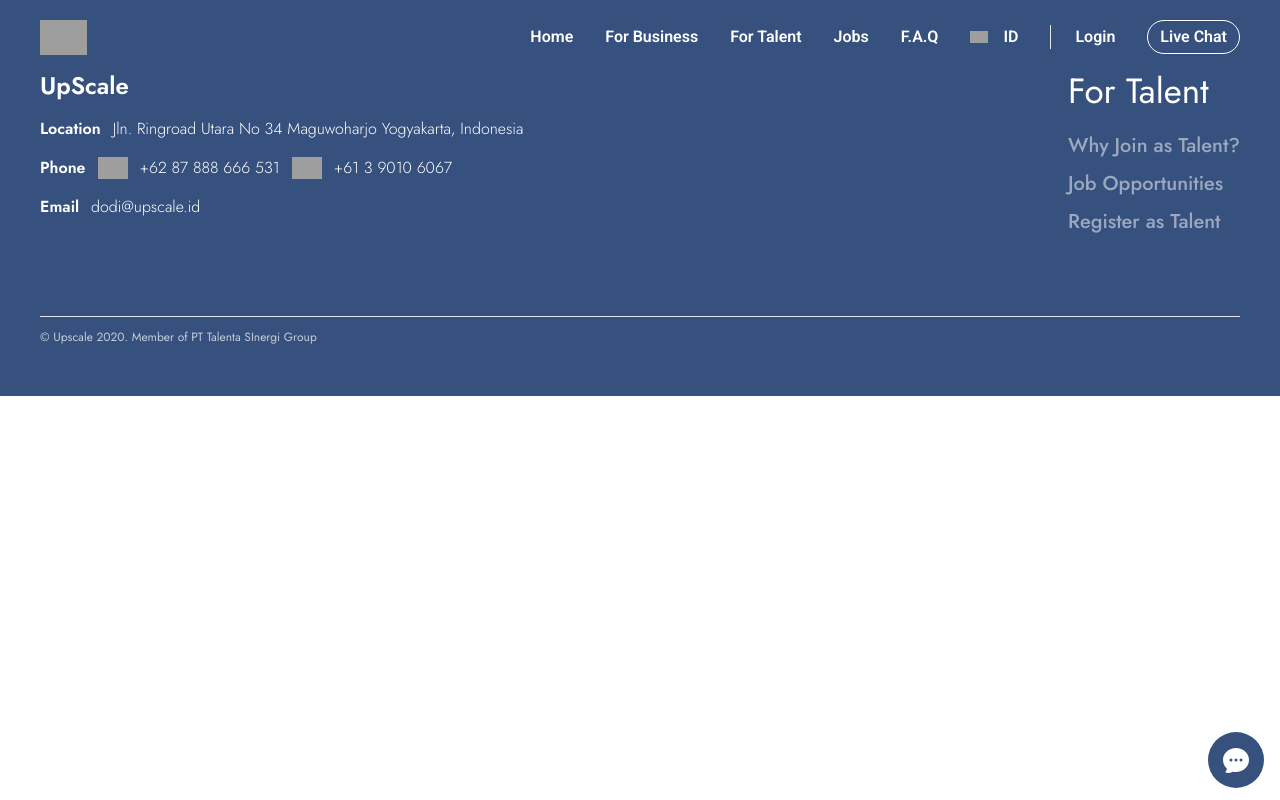
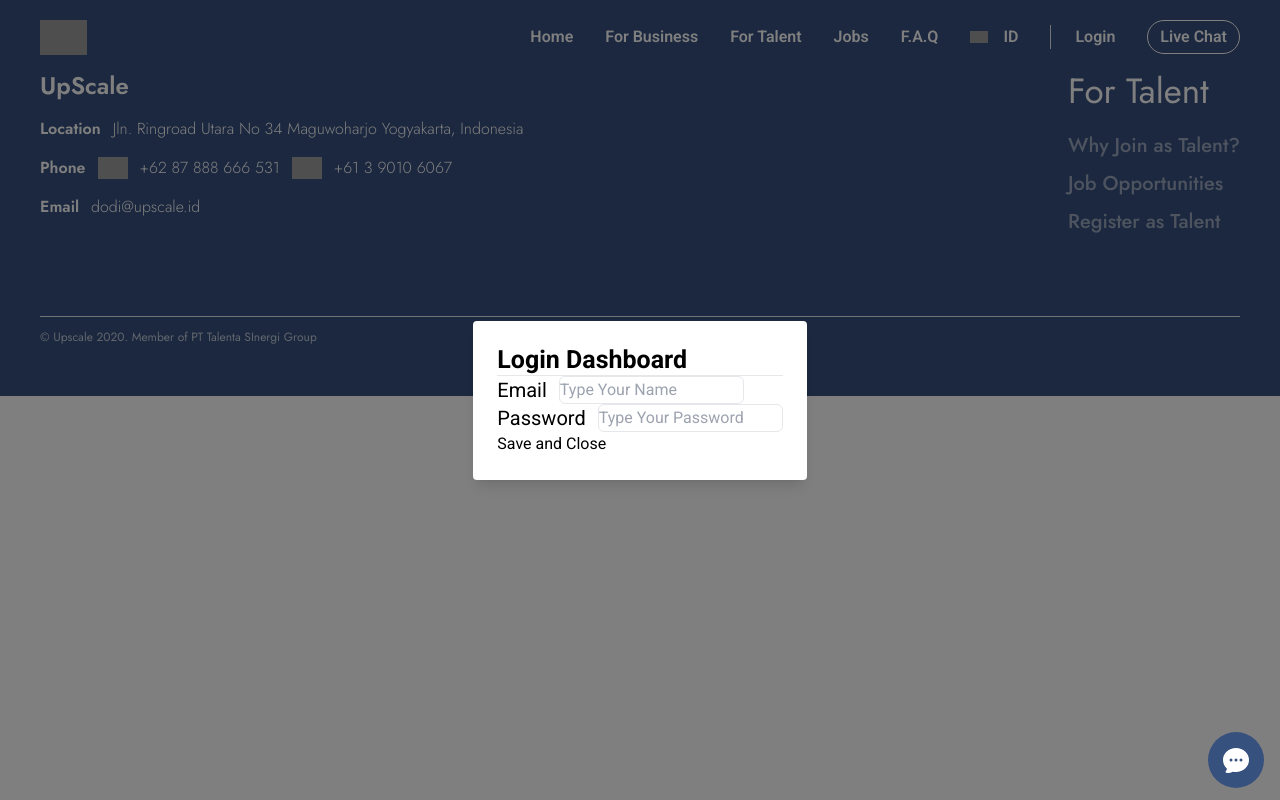
Before and after one commit to Haidarr-h/upscale-react, a React (Vite) app: page /upscale-react/WidgetChat in a window 1280 px wide. Both pictures are taken after a click on the button "Login". Built offline with nearby package versions, Linux system fonts and the light colour scheme; grey boxes are pictures that could not be loaded.

Commit message:
add login box

```diff
--- /dev/null
+++ b/src/components/LoginPage.jsx
@@ -0,0 +1,43 @@
+import React from "react";
+
+const LoginPage = ({ onClose }) => {
+  return (
+    <>
+      <div
+        className="fixed right-0 left-0 top-0 h-screen flex items-center justify-center bg-black bg-opacity-50 text-black"
+        onClick={onClose}
+      >
+        <div
+          className="bg-white p-6 rounded shadow-lg"
+          onClick={(e) => e.stopPropagation()}
+        >
+          <h2>Login Dashboard</h2>
+          <hr />
+          <form>
+            <div className="flex flex-row gap-3">
+              <p>Email</p>
+              <input
+                type="email"
+                placeholder="Type Your Name"
+                className="border rounded-md"
+              />
+            </div>
+
+            <div className="flex flex-row gap-3">
+              <p>Password</p>
+              <input
+                type="password"
+                placeholder="Type Your Password"
+                className="border rounded-md"
+              />
+            </div>
+          </form>
+
+          <button onClick={onClose}> Save and Close</button>
+        </div>
+      </div>
+    </>
+  );
+};
+
+export default LoginPage;
--- a/src/components/Navbar.jsx
+++ b/src/components/Navbar.jsx
@@ -1,13 +1,15 @@
 import React, { useState, useEffect, use } from "react";
 import { Link, useLocation } from "react-router-dom";
+import LoginPage from "./LoginPage";
 
 const Navbar = ({ toggleWidget }) => {
   const [scrolled, setScrolled] = useState(false);
   const location = useLocation();
 
-  // widget control
-  // const [isWidgetOpen, setWidgetOpen] = useState(false);
-  // const toggleWidget = () => setWidgetOpen(!isWidgetOpen);
+  // login purpose
+  const [isLoginOpen, setIsLoginOpen] = useState(false);
+  const toggleLogin = () => setIsLoginOpen(!isLoginOpen);
+
 
   const [isOpen, setIsOpen] = useState(false);
   const toggleHideNavbar = () => setIsOpen(!isOpen);
@@ -95,7 +97,7 @@
               </div>
             </div>
             <div className="space-x-8">
-              <button className="pl-6 border-l">Login</button>
+              <button className="pl-6 border-l" onClick={toggleLogin}>Login</button>
               <button
                 className="border backdrop-blur-lg border-white text-white bg-transparent rounded-full px-3 py-1 hover:bg-[rgb(71,178,228)]  hover:transition-all hover:duration-700"
                 onClick={toggleWidget}
@@ -123,6 +125,9 @@
               </svg>
             </button>
           </div>
+
+          {/* if login oppen */}
+          {isLoginOpen && <LoginPage onClose={() => setIsLoginOpen(false)}></LoginPage>}
 
           {/* if is open */}
           {isOpen && (
```
